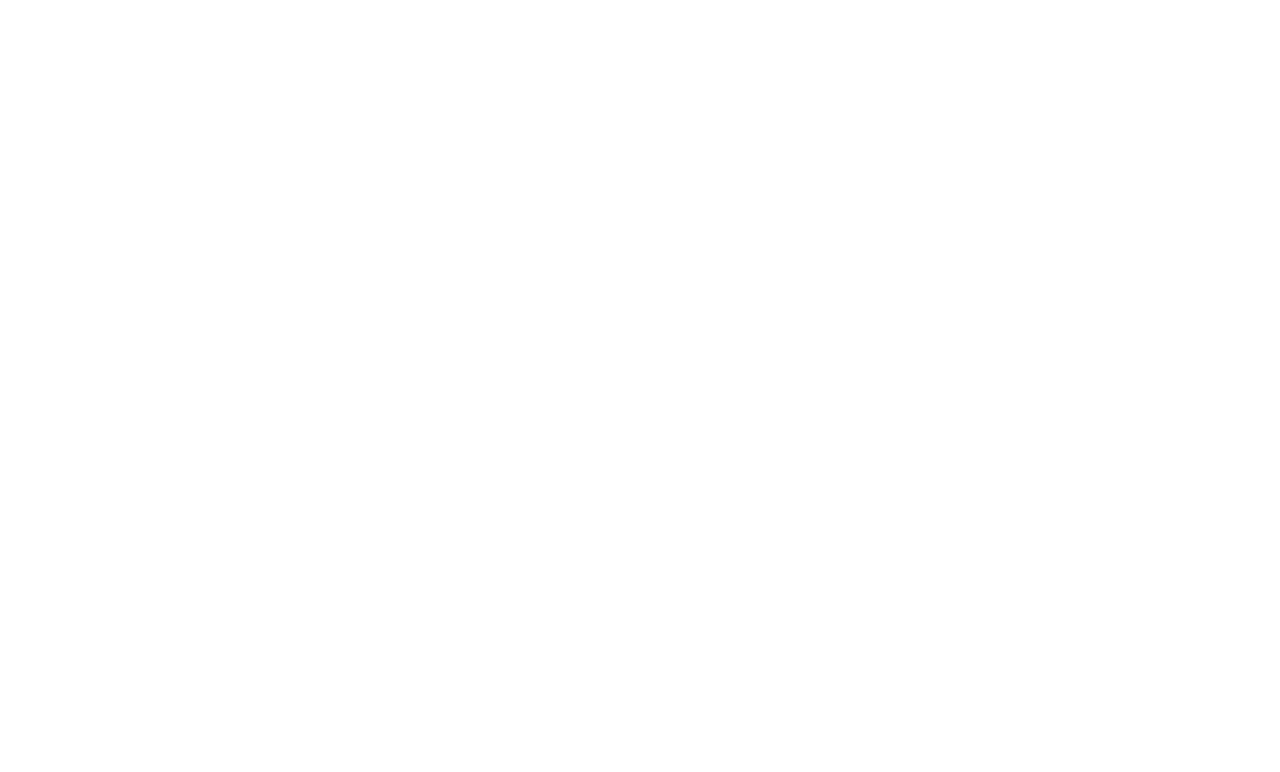
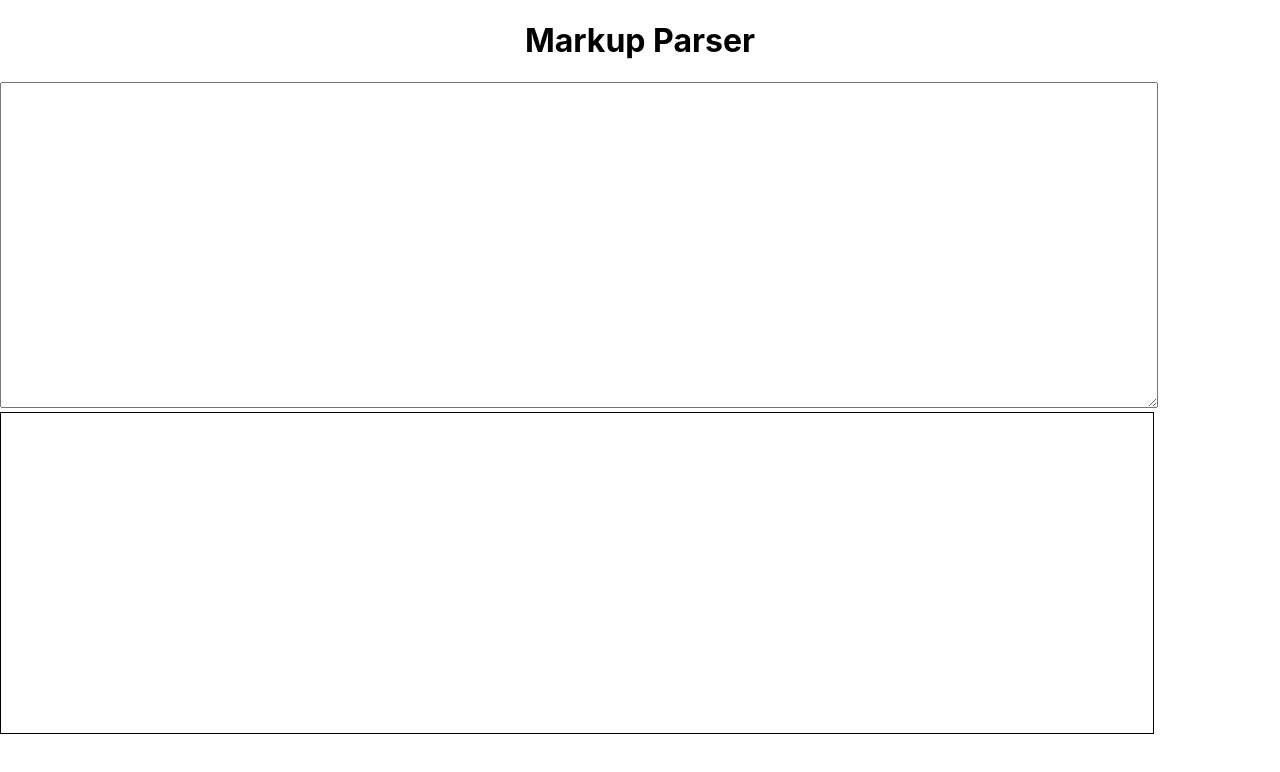
Before and after one commit to maxminoS/markup-parser, a React (Create React App) app: page / in a window 1280 px wide. Shown: the top 772 px of the page. Built offline with nearby package versions, Linux system fonts and the light colour scheme.

Commit message:
Implemented HTML parsing

```diff
--- a/src/App.tsx
+++ b/src/App.tsx
@@ -1,8 +1,18 @@
 import React from 'react';
 
 export const App = () => {
+  const [content, setContent] = React.useState("");
+
+  const handleChange = (e: React.ChangeEvent<HTMLTextAreaElement>) => { setContent(e.target.value); }
+
   return (
-    <div>
-    </div>
+    <>
+      <h1 style={{ textAlign: "center" }}>Markup Parser</h1>
+      <textarea onChange={handleChange} style={{ display: "inline-block", width: "90%", height: "40vh" }} value={content}>
+      </textarea>
+      <br />
+      <div style={{ border: "1px solid black", display: "inline-block", width: "90%", height: "40vh" }} dangerouslySetInnerHTML={{ __html: content }}>
+      </div>
+    </>
   );
 }
```
